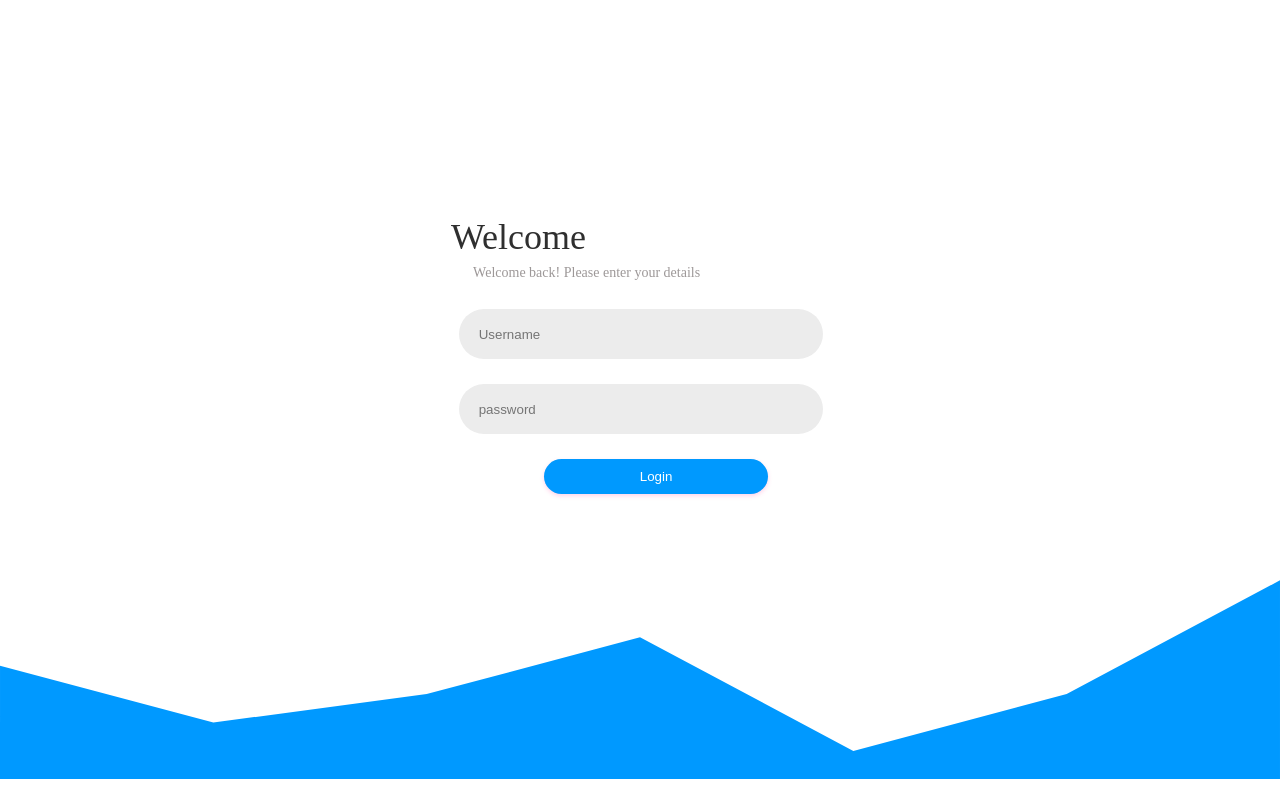
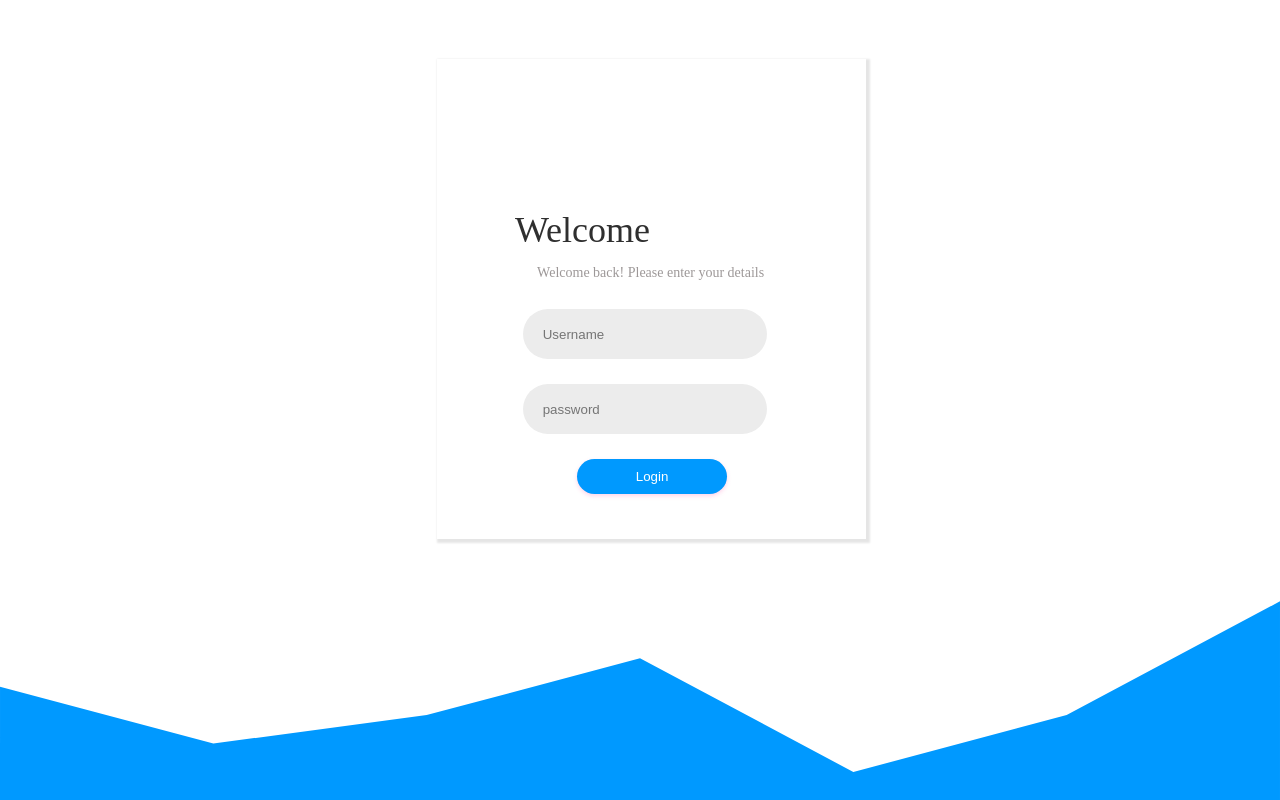
Before and after one commit to aakashchhoker/social-media, a Next.js app: page / in a window 1280 px wide. Built offline with nearby package versions, Linux system fonts and the light colour scheme.

Commit message:
UI changes

```diff
--- a/pages/pages/common/login.jsx
+++ b/pages/pages/common/login.jsx
@@ -11,6 +11,7 @@ const login = () => {
 
   return (
    <>
+   <div className="center">
    <div className={styles.login}>
     <h3 className={styles.title}> Welcome</h3>
     <p className={styles.p}>Welcome back! Please enter your details</p>
@@ -22,7 +23,8 @@ const login = () => {
     </Form>
 
    </div>
-<div style={{marginTop: '495px'}}>
+<div >
+   </div>
 <svg
           className="m-0 p-0 position-fixed left-0 bottom-0 w-100 right-0"
           xmlns="http://www.w3.org/2000/svg"
--- a/pages/pages/common/login.module.css
+++ b/pages/pages/common/login.module.css
@@ -1,20 +1,20 @@
 .login{
     position: absolute;
-    left: 29.15%;
-    right: 39.38%;
+    left: 34.15%;
+    right: 32.38%;
     top: 7.42%;
     bottom: 5.96%;
+    height: 60%;
     /* background: #FAFAFA; */
-    /* box-shadow: 0px 0px 4px rgb(0 0 0 / 8%); */
-    border-radius: 30px;
-    width: 50%;
+    box-shadow: 2px 2px 2px 2px rgb(0 0 0 / 10%);
+
 }
 
 .title{
     position: absolute;
-    left: 12.16%;
+    left: 18.16%;
     right: 74.66%;
-    top: 17%;
+    top: 23%;
     bottom: 83.69%;
     font-family: 'Poppins';
     font-style: normal;
@@ -71,7 +71,7 @@
     position: absolute;
     width: 35%;
     height: 35px;
-    left: 171px;
+    left: 140px;
     top: 400px;
     background: #0099fe;
     box-shadow: 0px 2px 4px rgb(251 111 187 / 30%);
--- a/styles/globals.css
+++ b/styles/globals.css
@@ -15,3 +15,38 @@ a {
   box-sizing: border-box;
   /* background-color: #0084b4 */
 }
+
+
+.position-fixed {
+  position: fixed !important;
+}
+
+.left-0 {
+  left: 0px !important;
+}
+
+.m-0 {
+  margin: 0 !important;
+}
+
+.p-0 {
+  padding: 0 !important;
+}
+
+.bottom-0 {
+  bottom: 0 !important;
+}
+
+.w-100 {
+  width: 100% !important;
+}
+
+.right-0 {
+  right: 0 !important;
+}
+
+.center{
+  display: flex !important;
+  align-items: center !important;
+  justify-content: center !important;
+}
```
